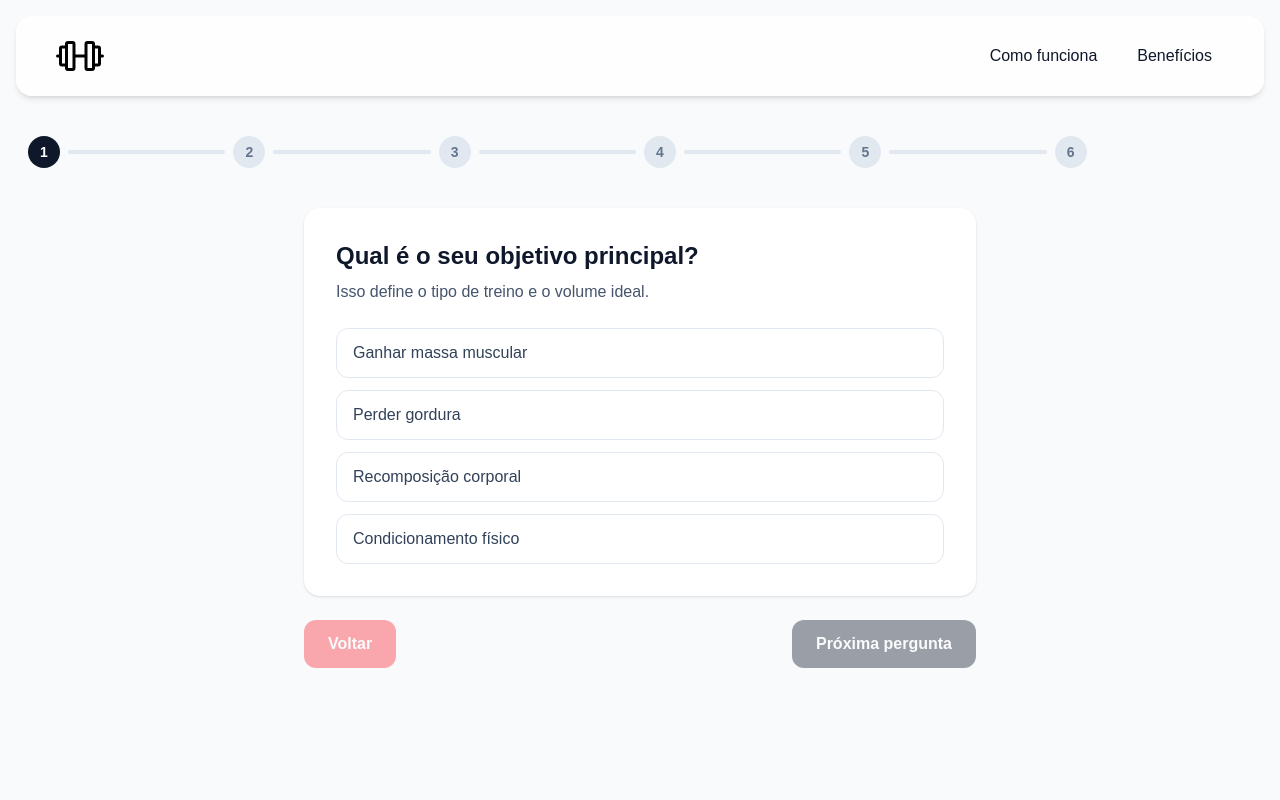
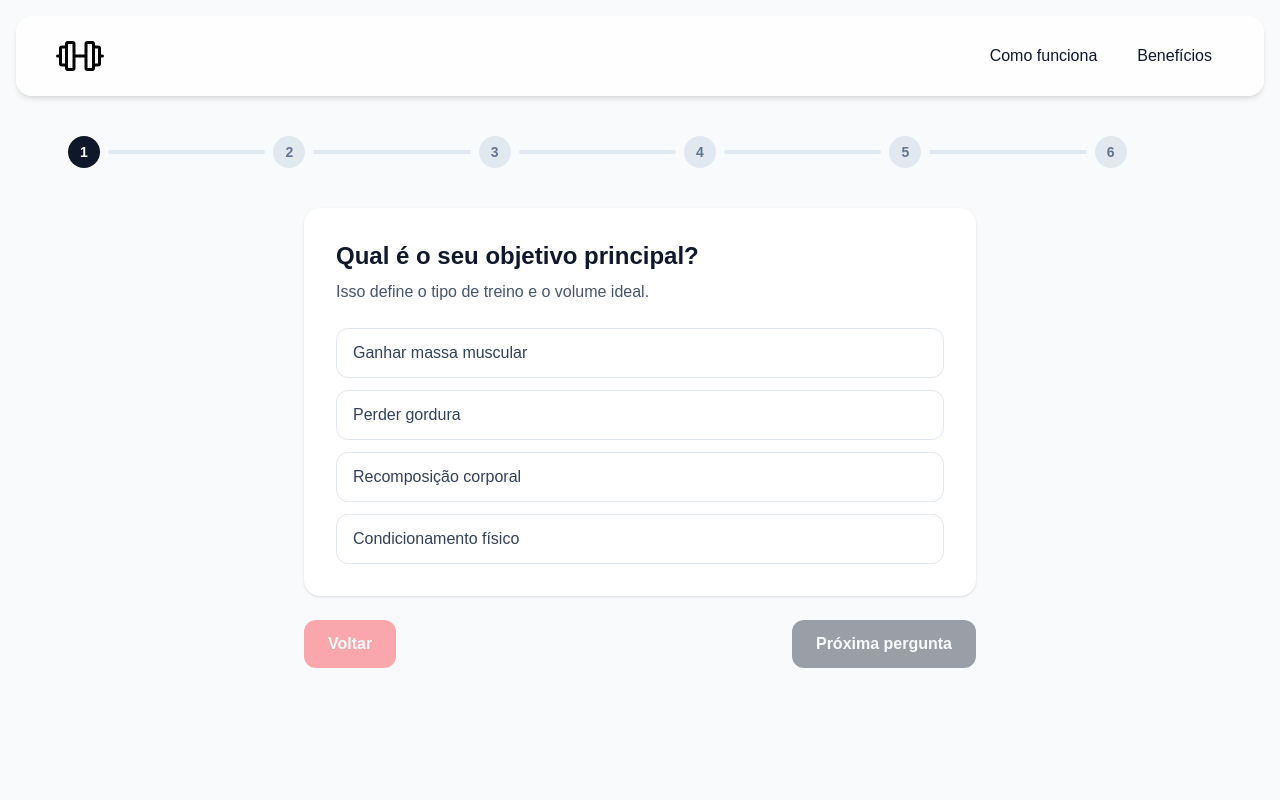
Before and after one commit to RobertoBMJunior/gym-site, a Next.js app: page /perguntas-protocolo in a window 1280 px wide. Shown: the top 800 px of the page. Built offline with nearby package versions, Linux system fonts and the light colour scheme.

Commit message:
style: ajustar margens do stepper

```diff
--- a/src/app/perguntas-protocolo/components/Stepper.tsx
+++ b/src/app/perguntas-protocolo/components/Stepper.tsx
@@ -12,7 +12,7 @@ export function Stepper({ currentStep, totalSteps }: StepperProps) {
         const isCompleted = step < currentStep
 
         return (
-          <div key={step} className="flex items-center flex-1 gap-2">
+          <div key={step} className="flex items-center flex-1 gap-2 md:ml-10">
             {/* Bolinha */}
             <div
               className={`
@@ -33,7 +33,7 @@ export function Stepper({ currentStep, totalSteps }: StepperProps) {
             {step < totalSteps - 1 && (
               <div
                 className={`
-                  h-1 flex-1 rounded
+                  h-1 flex-1 rounded md:-mr-10
                   ${isCompleted ? 'bg-green-600' : 'bg-slate-200'}
                 `}
               />
```
